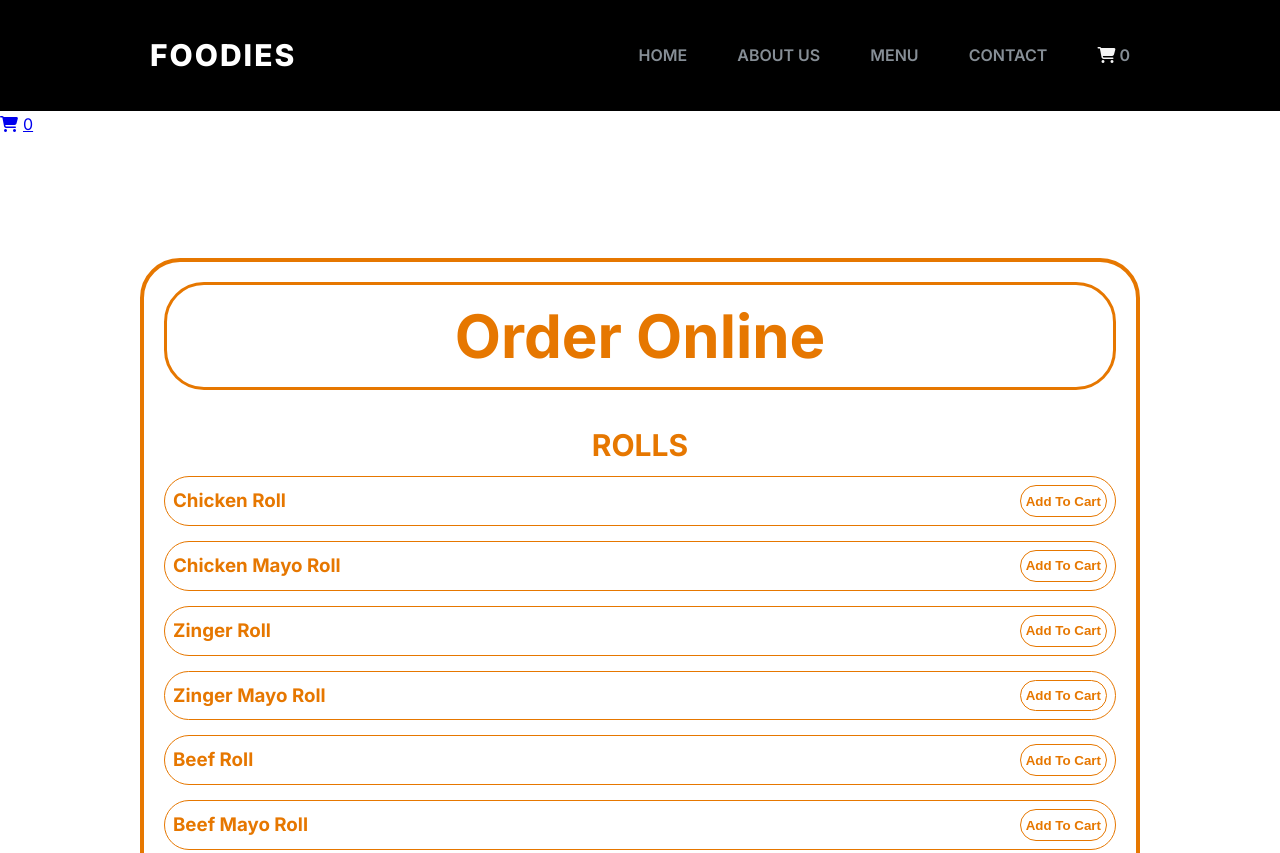
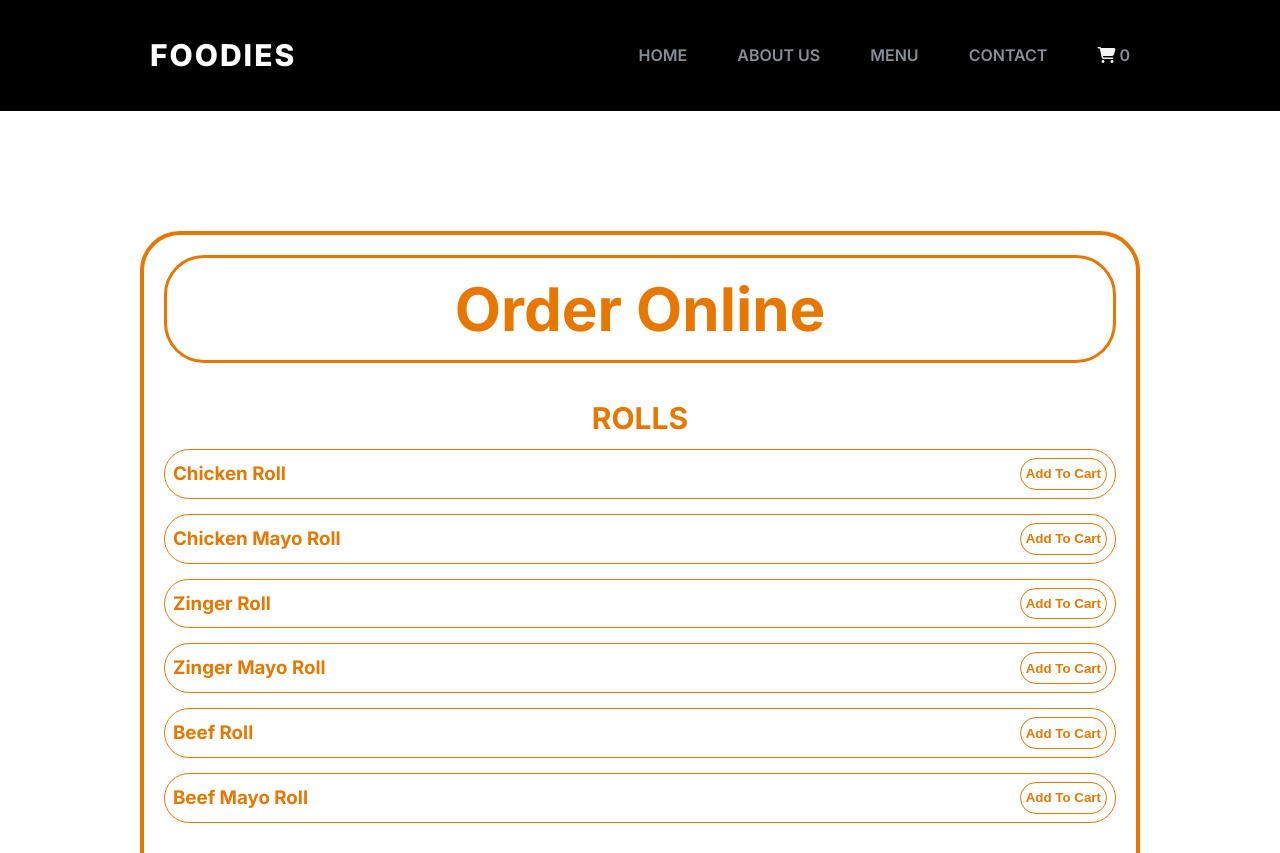
Before and after one commit to HanTrinhViet/RestaurantDashBoard, a plain HTML site: page order-form/form.html in a window 1280 px wide. Shown: the top 853 px of the page. Drawn offline with Linux system fonts and the light colour scheme.

Commit message:
form commit

```diff
--- a/order-form/form.css
+++ b/order-form/form.css
@@ -52,6 +52,7 @@ body {
   border: 4px solid  #e67700;
   margin: auto;
   margin-top: 120px;
+  margin-bottom: 120px;
   width: 1000px;
   padding: 0 20px;
   height: auto;
--- a/order-form/form.html
+++ b/order-form/form.html
@@ -67,13 +67,6 @@
         </li>
       </ul>
     </nav>
-
-    <p class="mt-2 mx-2 text-light float-right sticky-top">
-      <a href="../Cart/Cart.html" class="i mx-0 px-2 py-1"
-        ><i class="fas fa-shopping-cart"></i
-        ><span id="item" style="padding-left: 5px">0</span></a
-      >
-    </p>
 
     <section class="menu-card">
       <h1
@@ -233,6 +226,6 @@
       </div>
     </section>
 
-    <!-- <script src="./form.js"></script> -->
+    <script src="./form.js"></script>
   </body>
 </html>
```
